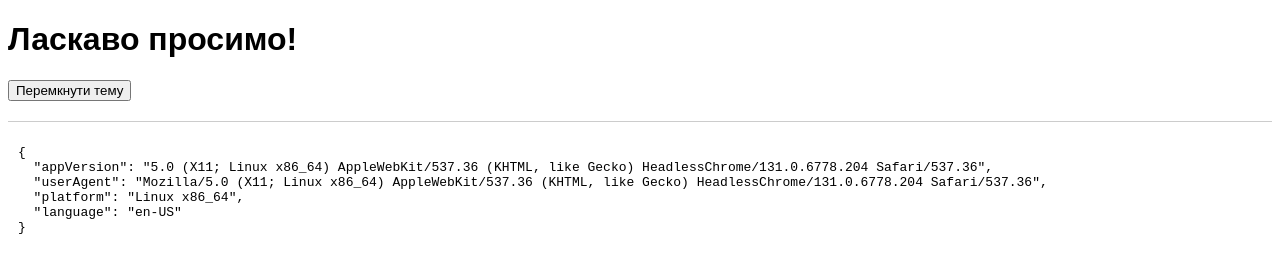
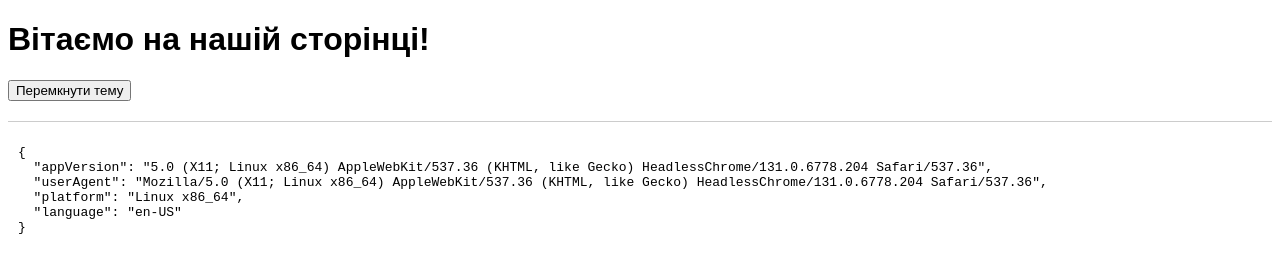
Before and after one commit to anxiety420/lab, a plain HTML site: page index.html in a window 1280 px wide. Drawn offline with Linux system fonts and the light colour scheme; no server answers.

Commit message:
Змінив заголовок.

```diff
--- a/index.html
+++ b/index.html
@@ -7,7 +7,7 @@
   <link rel="stylesheet" href="styles.css" />
 </head>
 <body>
-  <h1>Ласкаво просимо!</h1>
+  <h1>Вітаємо на нашій сторінці!</h1>
   <button onclick="toggleTheme()">Перемкнути тему</button>
 
   <div id="comments"></div>
```
